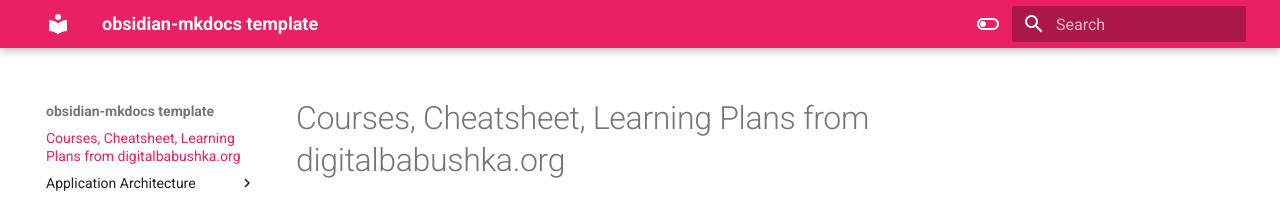
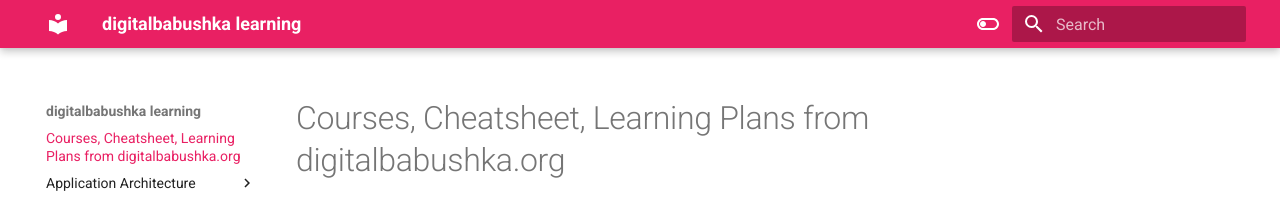
Before and after one commit to IrishBoy/SystemDesignCheatSheet, an MkDocs documentation site: the page built from docs/index.md, in a window 1280 px wide. Shown: the top 208 px of the page. Built offline with MkDocs 1.6.1 and Material for MkDocs 9.7.7, drawn with Linux system fonts in a browser that asks for light colours.

Commit message:
Fixed site name

```diff
--- a/mkdocs.yml
+++ b/mkdocs.yml
@@ -1,4 +1,4 @@
-site_name: obsidian-mkdocs template
+site_name: digitalbabushka learning
 
 theme:
     name: 'material'
```
